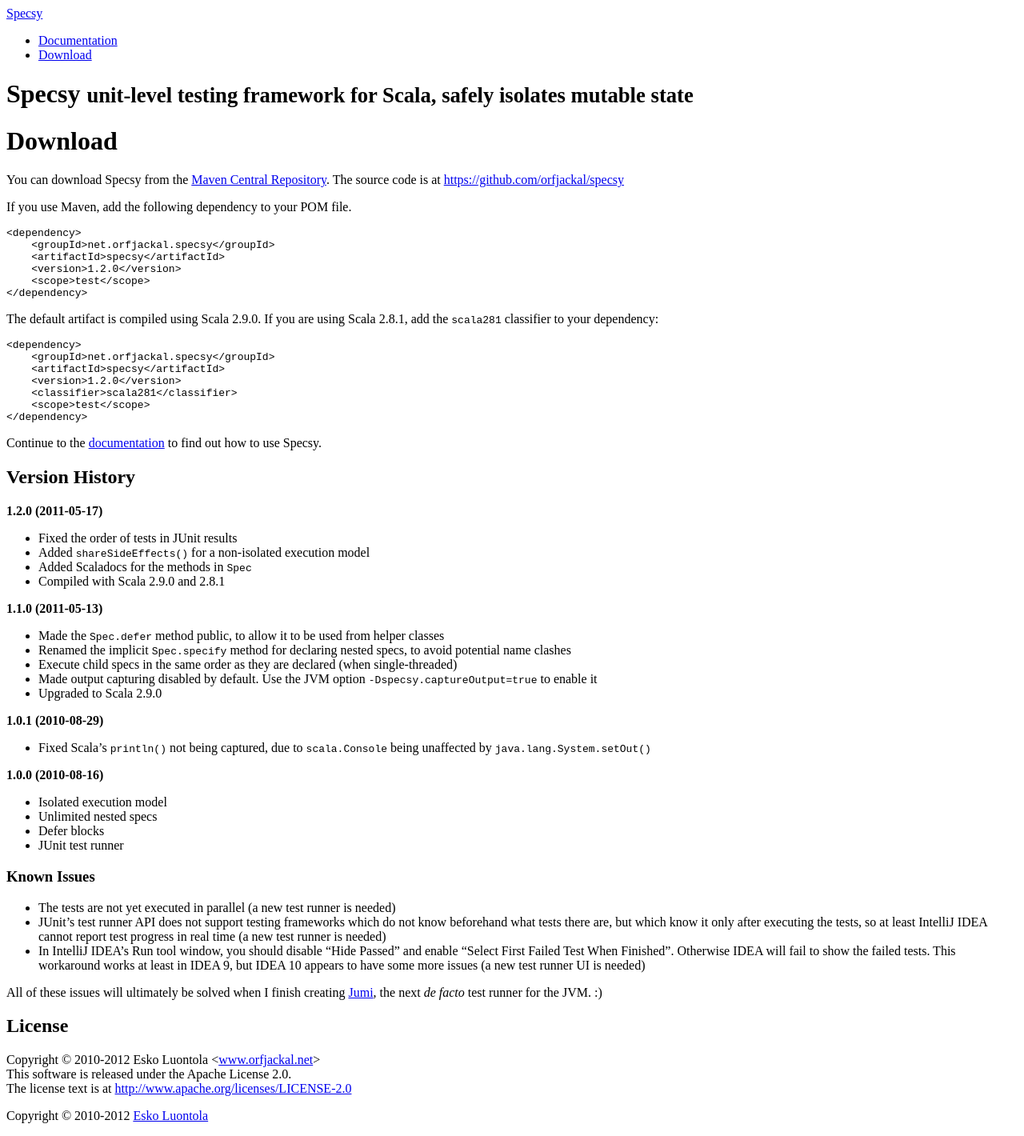
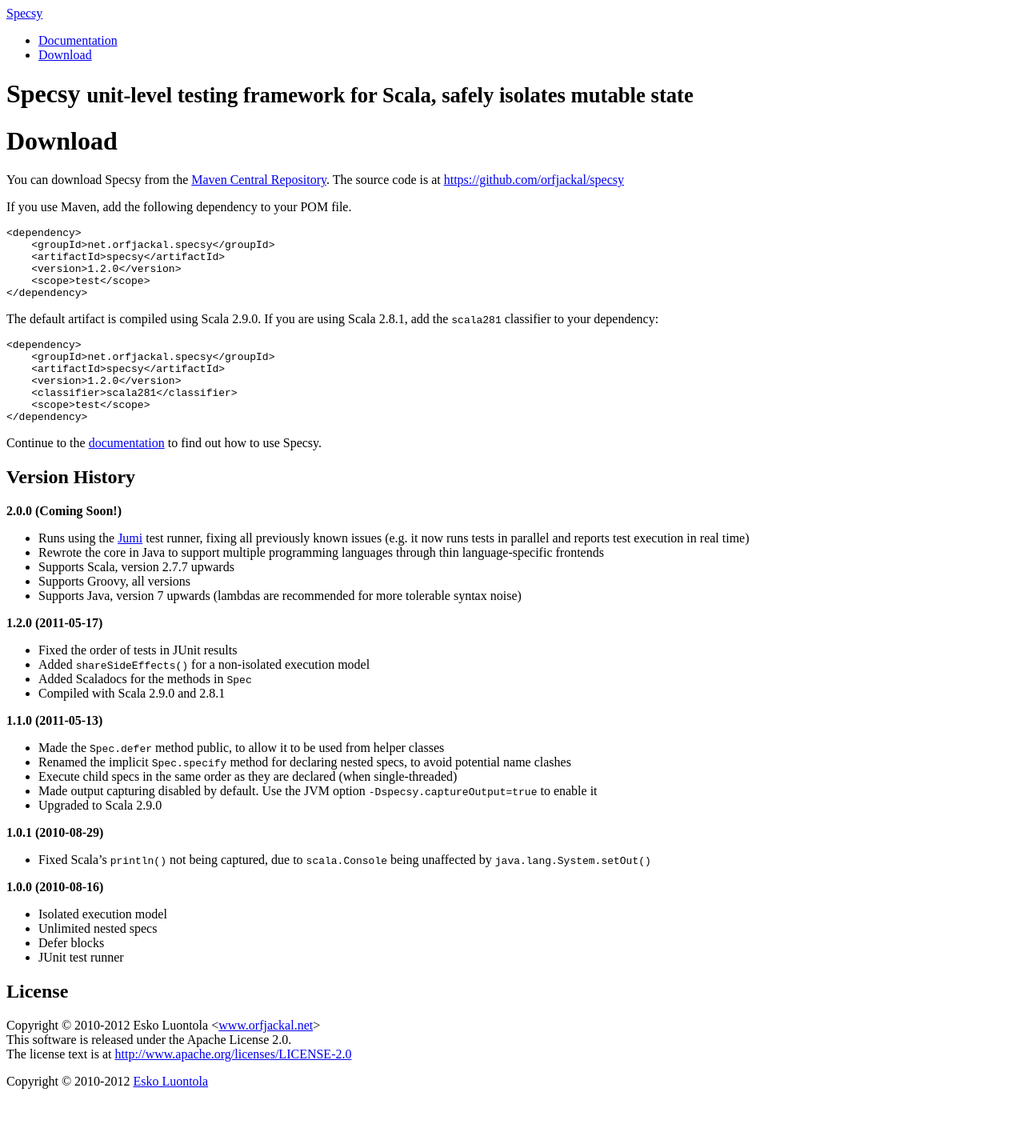
Before and after one commit to luontola/specsy, a Jekyll site: the page built from download.md, in a window 1280 px wide. Shown: the whole page at 80% size. Built offline with Jekyll 4.4.1, drawn with Linux system fonts in a browser that asks for light colours; after the commit the page ends 1377 px from its top, so only the background shows below that.

```diff
--- a/download.md
+++ b/download.md
@@ -32,6 +32,14 @@ Continue to the [documentation](documentation.html) to find out how to use Specs
 Version History
 ---------------
 
+**2.0.0 (Coming Soon!)**
+
+- Runs using the [Jumi](http://jumi.fi/) test runner, fixing all previously known issues (e.g. it now runs tests in parallel and reports test execution in real time)
+- Rewrote the core in Java to support multiple programming languages through thin language-specific frontends
+- Supports Scala, version 2.7.7 upwards
+- Supports Groovy, all versions
+- Supports Java, version 7 upwards (lambdas are recommended for more tolerable syntax noise)
+
 **1.2.0 (2011-05-17)**
 
 - Fixed the order of tests in JUnit results
@@ -59,15 +67,6 @@ Version History
 - JUnit test runner
 
 
-### Known Issues
-
-- The tests are not yet executed in parallel (a new test runner is needed)
-- JUnit's test runner API does not support testing frameworks which do not know beforehand what tests there are, but which know it only after executing the tests, so at least IntelliJ IDEA cannot report test progress in real time (a new test runner is needed)
-- In IntelliJ IDEA's Run tool window, you should disable "Hide Passed" and enable "Select First Failed Test When Finished". Otherwise IDEA will fail to show the failed tests. This workaround works at least in IDEA 9, but IDEA 10 appears to have some more issues (a new test runner UI is needed)
-
-All of these issues will ultimately be solved when I finish creating [Jumi](http://jumi.fi/), the next *de facto* test runner for the JVM. :)
-
-
 License
 -------
 
```
